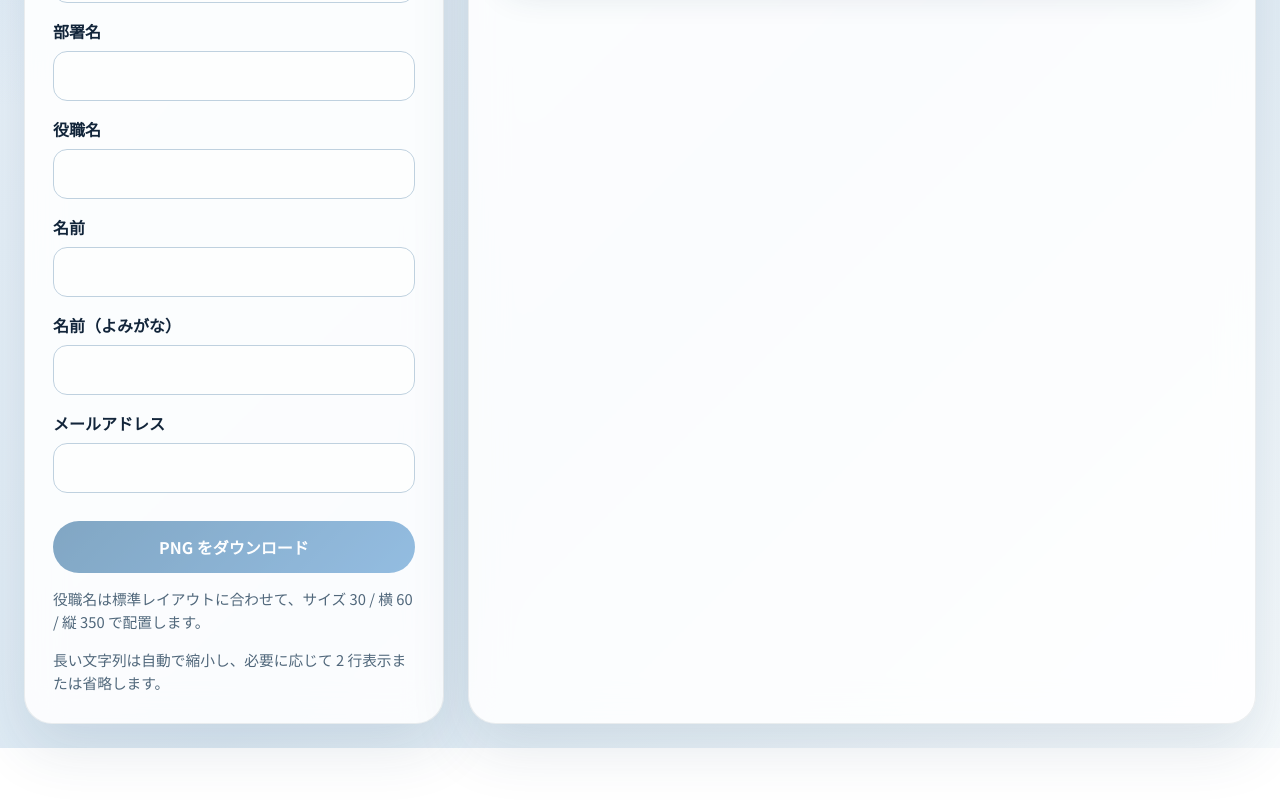
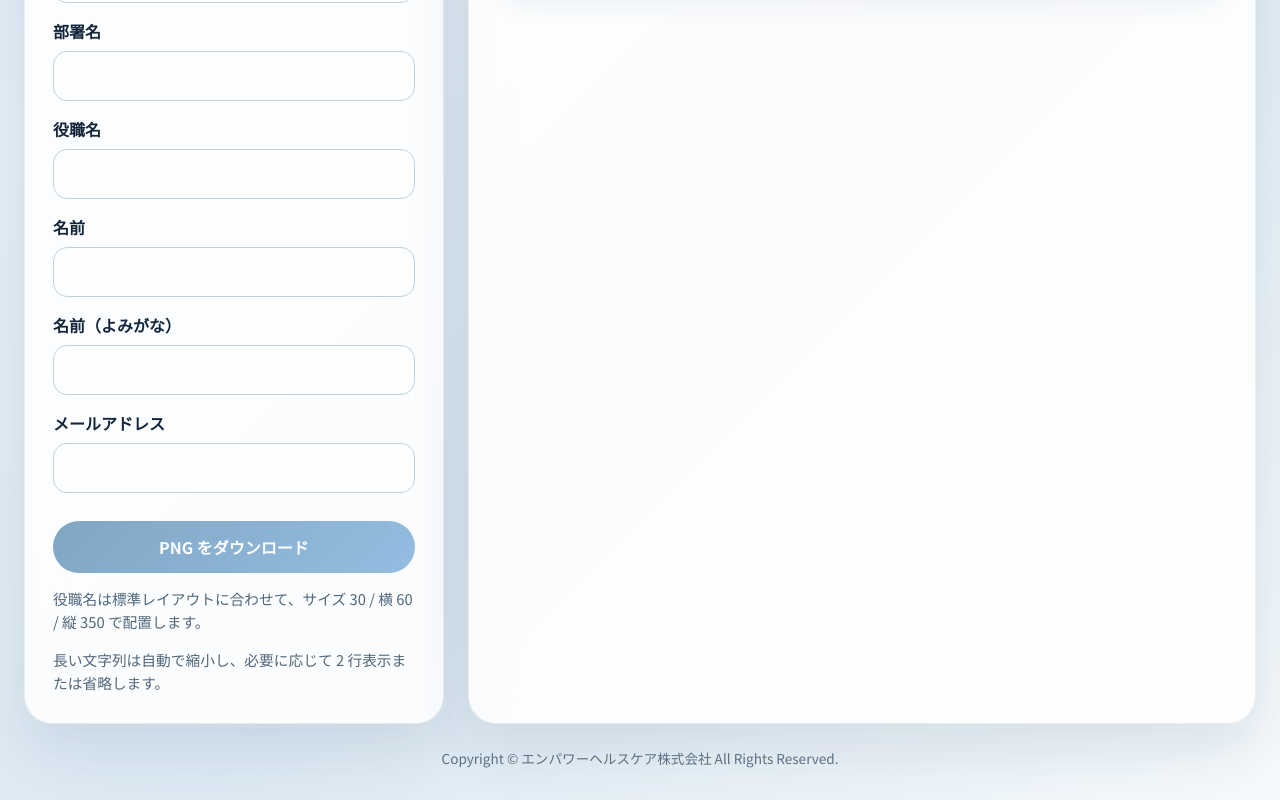
Before and after one commit to dental-AIPromo/virtual-business-card-background-generator, a React (Vite) app: page / in a window 1280 px wide. Shown: the part 497-1297 px from the top of the page. Before the commit the page ends 1245 px from the top, so only its background shows below. Built offline with nearby package versions, Linux system fonts and the light colour scheme.

Commit message:
Finalize public release content and branding

```diff
--- a/src/App.tsx
+++ b/src/App.tsx
@@ -214,6 +214,10 @@ export default function App() {
           />
         </div>
       </section>
+
+      <footer className="page-footer">
+        Copyright © エンパワーヘルスケア株式会社 All Rights Reserved.
+      </footer>
     </main>
   );
 }
--- a/src/styles.css
+++ b/src/styles.css
@@ -27,6 +27,7 @@ select {
   display: grid;
   grid-template-columns: minmax(320px, 420px) minmax(320px, 1fr);
   gap: 24px;
+  align-content: start;
 }
 
 .panel {
@@ -146,6 +147,14 @@ h2 {
   background: #ffffff;
 }
 
+.page-footer {
+  grid-column: 1 / -1;
+  text-align: center;
+  font-size: 0.85rem;
+  color: #5f7385;
+  padding-bottom: 8px;
+}
+
 @media (max-width: 960px) {
   .page {
     grid-template-columns: 1fr;
```
Also changed, not shown: 2 other files (tests, documents, lock files or other folders).
